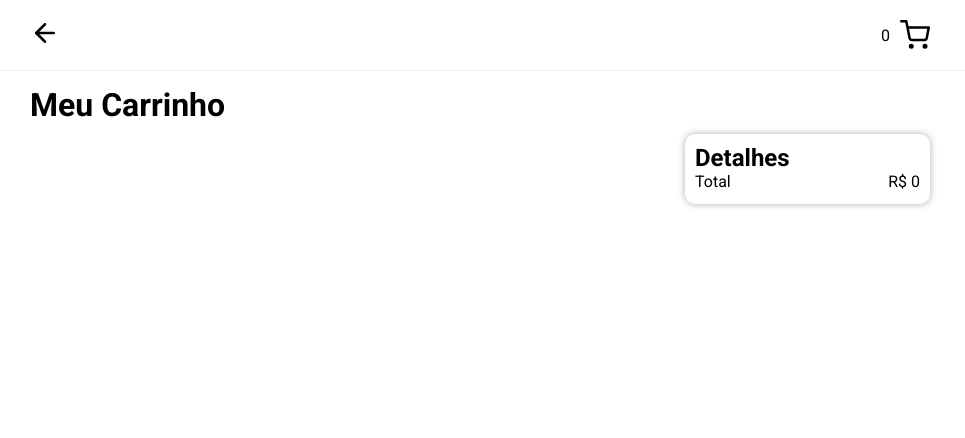
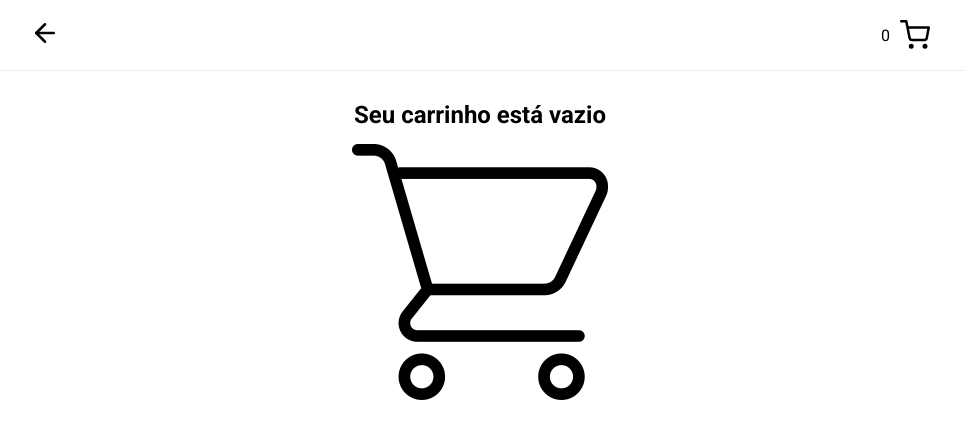
Before and after one commit to joaoaires1/shoppingcart, a React (Create React App) app: page /cart in a window 1280 px wide. Shown: the top 438 px of the page, without its empty margins (160-1125 px from the left). Built offline with nearby package versions, Linux system fonts and the light colour scheme.

Commit message:
empty cart image

```diff
--- a/src/pages/cart/index.js
+++ b/src/pages/cart/index.js
@@ -3,7 +3,7 @@ import { useSelector, useDispatch } from 'react-redux';
 import CustomNavBar from '../../components/custom_nav_bar';
 import { GrClose } from "react-icons/gr";
 import { FiMinus, FiPlus } from "react-icons/fi";
-import { AiOutlineDropbox } from "react-icons/ai";
+import images from '../../utils/images';
 import { ADD_PRODUCT, DECREMENT_PRODUCT, REMOVE_PRODUCT } from '../../store/actions/actionTypes';
 
 import {
@@ -13,7 +13,9 @@ import {
   CartDetails,
   RowProducts,
   Increment,
-  Title
+  Title,
+  EmptyContainer,
+  EmptyTitle
 } from './styles';
 
 export default function Cart({ history }) {
@@ -23,6 +25,10 @@ export default function Cart({ history }) {
 
   const cartTotal = cart.reduce(function(prev, cur) {
     return prev + (cur.price * cur.count);
+  }, 0);
+
+  const cartNumItems = cart.reduce(function(prev, cur) {
+      return prev + cur.count;
   }, 0);
 
   const handleAddProduct = (item) => {
@@ -86,6 +92,11 @@ export default function Cart({ history }) {
     <div>
         <CustomNavBar history={history} isHome={false} />
 
+        {
+            cartNumItems > 0
+
+          ?
+
             <MainContainer>
               <Title>Meu Carrinho</Title>
 
@@ -110,6 +121,16 @@ export default function Cart({ history }) {
               </CartContainer>
 
             </MainContainer>
+
+          :
+
+            <EmptyContainer>
+              <EmptyTitle>Seu carrinho está vazio</EmptyTitle>
+              <img src={ images.cart } style={{ width: '256px' }} />
+            </EmptyContainer>
+        }
+
+
     </div>
   );
 }
--- a/src/pages/cart/styles.js
+++ b/src/pages/cart/styles.js
@@ -44,3 +44,14 @@ export const Increment = styled.div`
     flex-direction: row;
     align-items: center;
 `;
+
+export const EmptyContainer = styled.div`
+    display: flex;
+    flex-direction: column;
+    align-items: center;
+`;
+
+export const EmptyTitle = styled.h2`
+    margin-top: 30px;
+    margin-bottom: 15px;
+`;
--- a/src/utils/images.js
+++ b/src/utils/images.js
@@ -1,7 +1,8 @@
 const IMAGES = {
     img1: require('../assets/img1.jpg'),
     img2: require('../assets/img2.jpg'),
-    img3: require('../assets/img3.jpg')
+    img3: require('../assets/img3.jpg'),
+    cart: require('../assets/cart.png')
 }
 
 export default IMAGES;
```
Also changed, not shown: src/assets/cart.png (added). Lines whose indentation alone changed are shown as unchanged.
